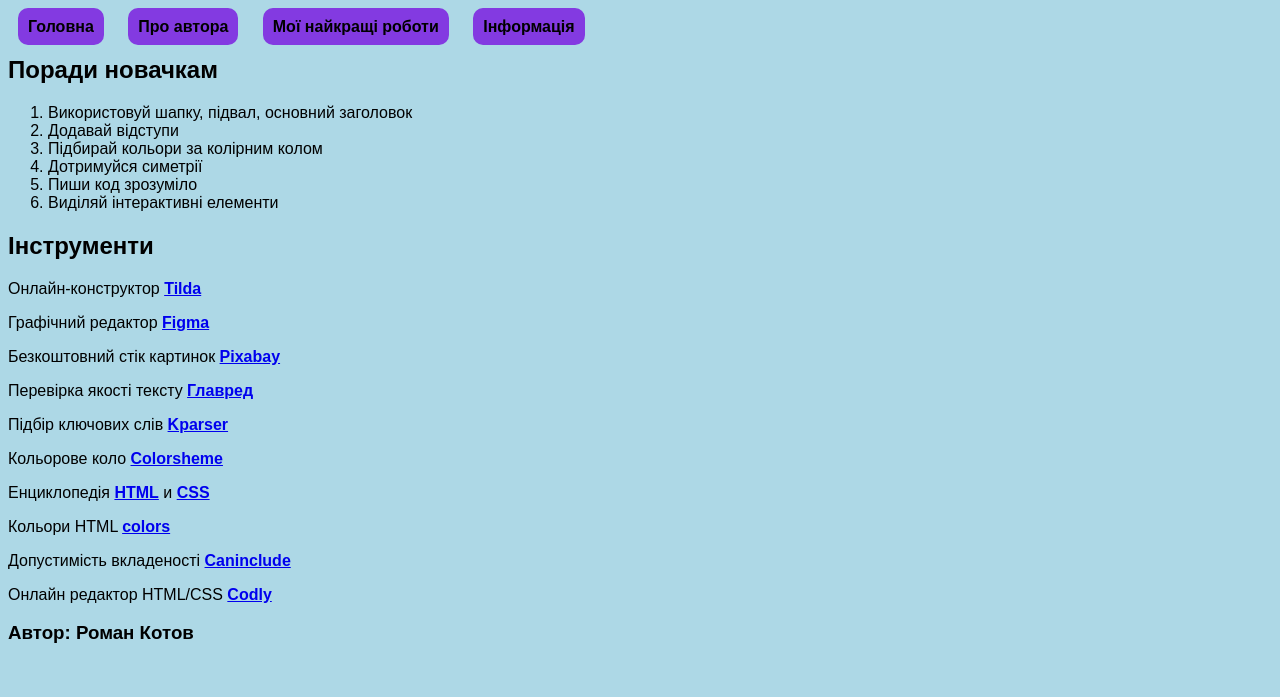
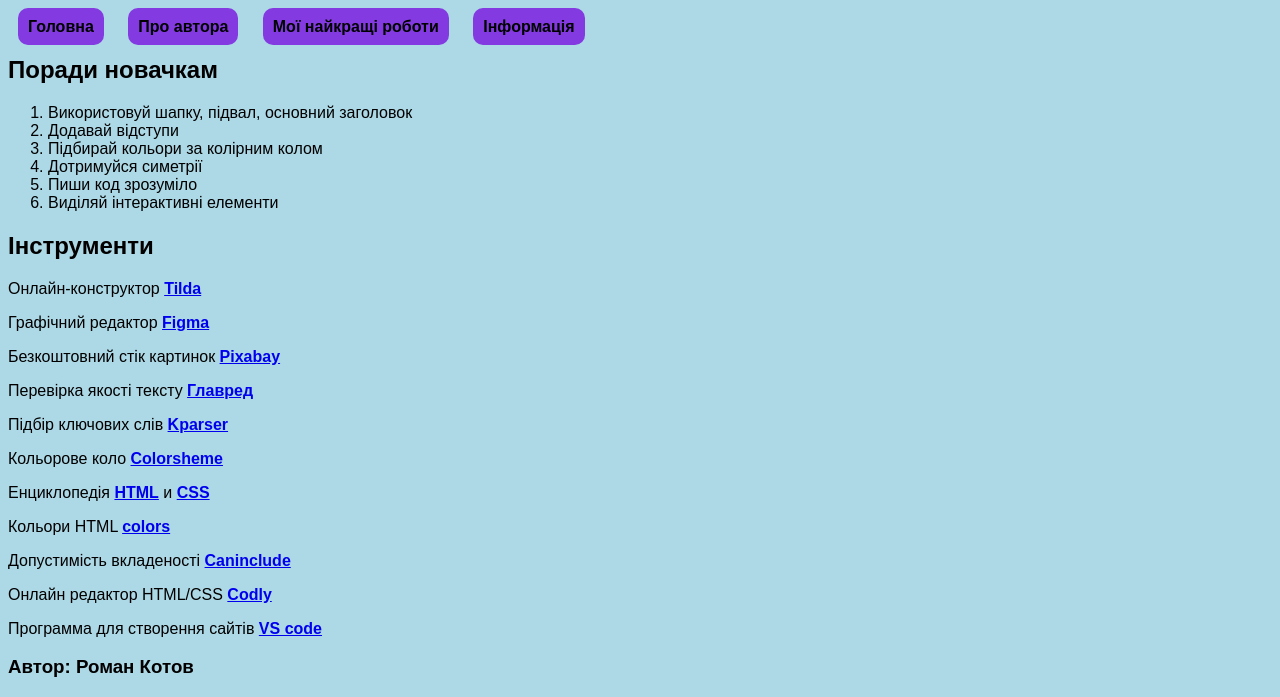
Before and after one commit to romakotov/portfolio, a plain HTML site: page info.html in a window 1280 px wide. Shown: the part 140-837 px from the top of the page. Before the commit the page ends 803 px from the top, so only its background shows below. Drawn offline with Linux system fonts and the light colour scheme.

Commit message:
Update info.html

```diff
--- a/info.html
+++ b/info.html
@@ -40,6 +40,7 @@
       <p>Кольори HTML <a class="link-text" href="https://colorscheme.ru/html-colors.html"><b>colors</b></a></p>
       <p>Допустимість вкладеності <a class="link-text" href="https://caninclude.glitch.me/"><b>Caninclude</b></a></p>
       <p>Онлайн редактор HTML/CSS <a  class="link-text" href="https://codly.ru/"><b>Codly</b></a></p>
+      <p>Программа для створення сайтів <a  class="link-text" href="https://code.visualstudio.com/"><b>VS code</b></a></p>
     </main>
     <footer>
      <aside class="id">
```
